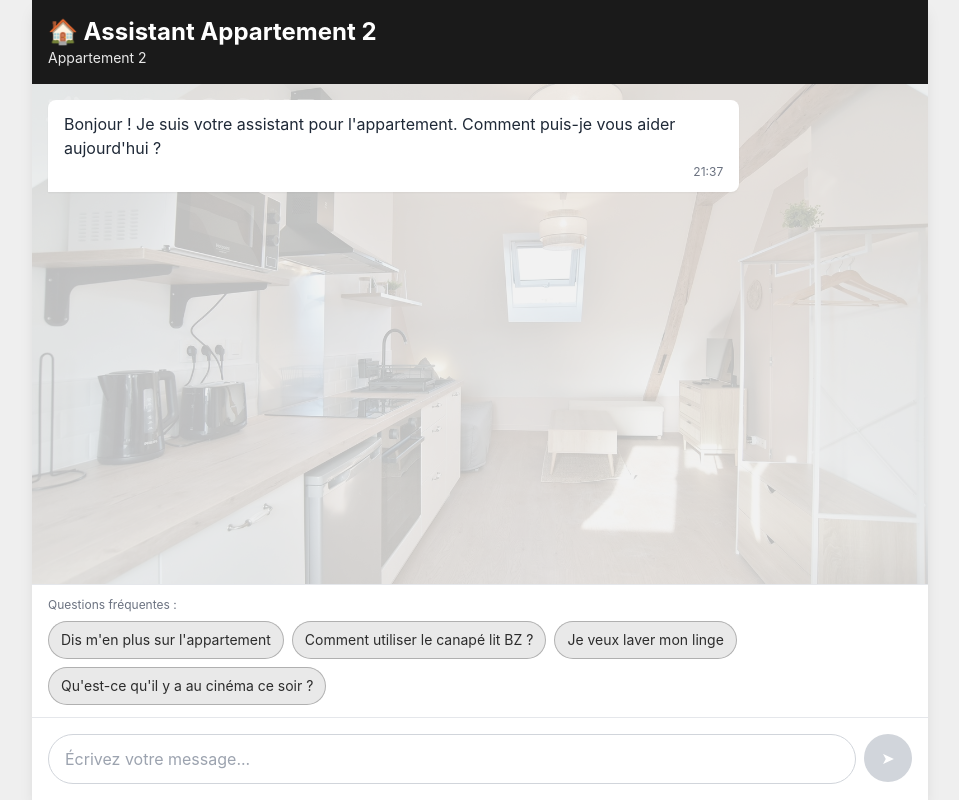
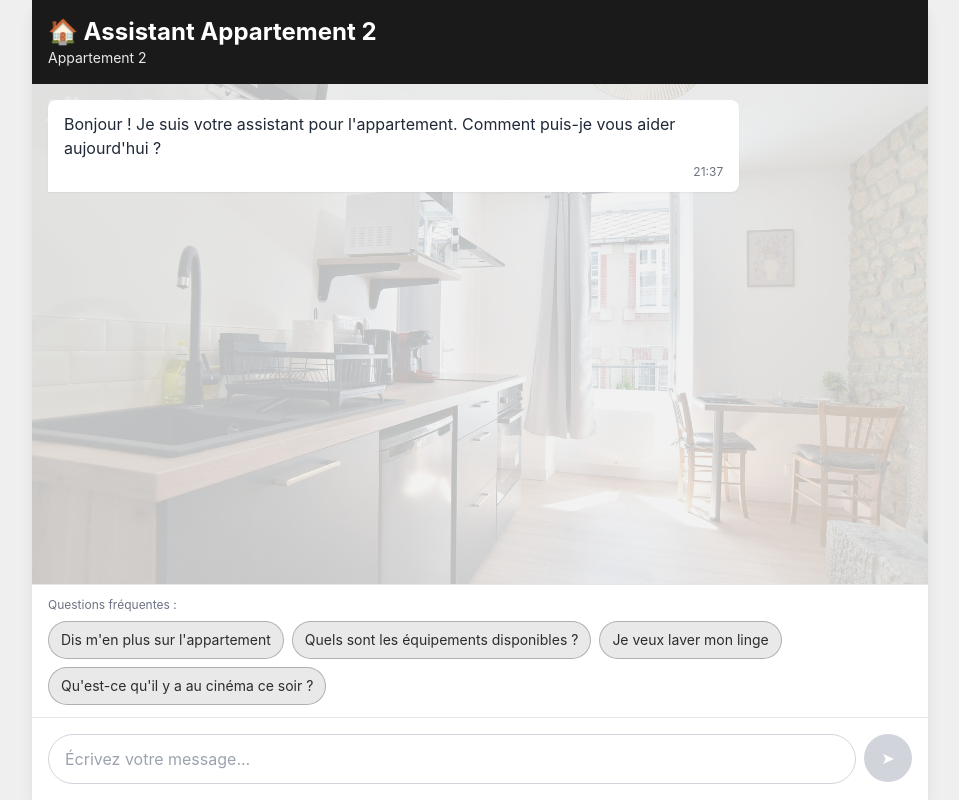
Before and after one commit to Sylvain-bot/chatbot-appt-2, a Next.js app: page / in a window 1280 px wide. Shown: the whole page, without its empty margins (160-1119 px from the left). Built offline with nearby package versions, Linux system fonts and the light colour scheme.

Commit message:
Fix: photo fond + suppression question canapé BZ

```diff
--- a/app/page.tsx
+++ b/app/page.tsx
@@ -75,7 +75,7 @@ export default function Home() {
 
   const quickQuestions = [
     'Dis m\'en plus sur l\'appartement',
-    'Comment utiliser le canapé lit BZ ?',
+    'Quels sont les équipements disponibles ?',
     'Je veux laver mon linge',
     'Qu\'est-ce qu\'il y a au cinéma ce soir ?',
   ];
@@ -93,7 +93,7 @@ export default function Home() {
         {/* Background Image */}
         <div
           className="absolute inset-0 bg-cover bg-center opacity-20 pointer-events-none"
-          style={{ backgroundImage: 'url(/appt2.jpeg)' }}
+          style={{ backgroundImage: 'url(/appt2-v2.jpeg)' }}
         />
         <div className="p-3 sm:p-4 space-y-3 sm:space-y-4 relative z-10">
         {messages.map((message, index) => (
```
Also changed, not shown: app2.txt, public/appt2-v2.jpeg (added), public/appt2.jpeg (deleted).
